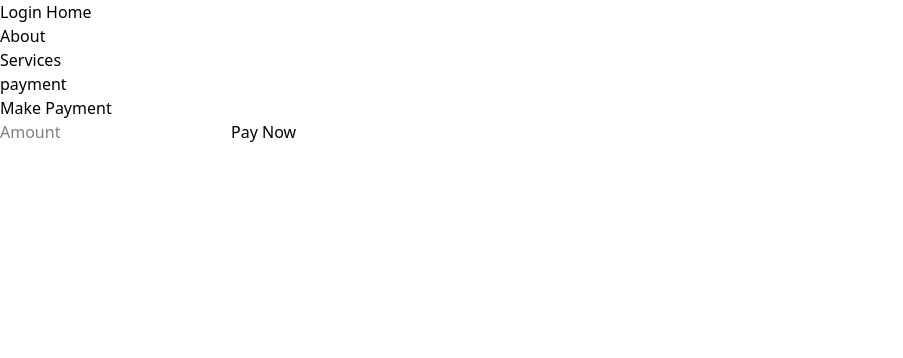
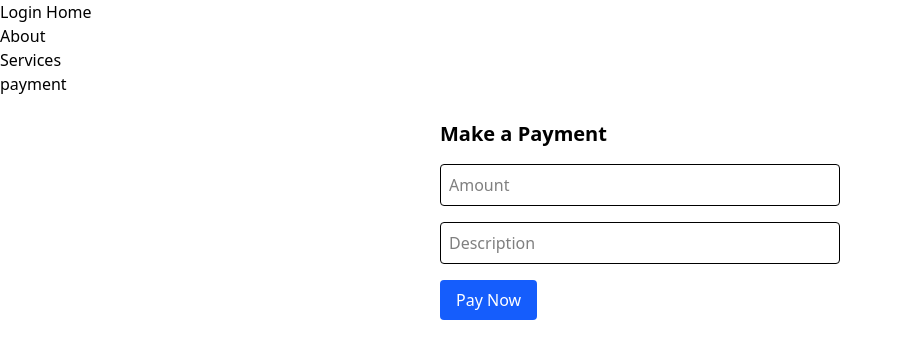
Before and after one commit to MatthewsRicky/PaymentSystems, a Next.js app: page /payment in a window 1280 px wide. Shown: the top 358 px of the page, without its empty margins (0-903 px from the left). Built offline with nearby package versions, Linux system fonts and the light colour scheme.

Commit message:
Building out the payment page

```diff
--- a/app/payment/page.tsx
+++ b/app/payment/page.tsx
@@ -1,70 +1,61 @@
-'use client'
+'use client';
 
-import React, { useState, useEffect } from 'react';
-import { useRouter } from 'next/navigation';
+import { useState } from 'react';
 
-export default function PaymentForm() {
+export default function PaymentPage() {
 	const [amount, setAmount] = useState('');
-	const [description, setDescription] = useState('Product Purchase');
-	const router = useRouter();
-	const [callbackUrl, setCallbackUrl] = useState('');
-
-	useEffect(() => {
-		// In a real app, this should be an absolute URL
-		setCallbackUrl(`${window.location.origin}/payment-callback`);
-	}, []);
-
+	const [description, setDescription] = useState('');
+	const [loading, setLoading] = useState(false);
 
 	const handlePayment = async () => {
+		setLoading(true);
 		try {
-			// const callbackUrl = `${window.location.origin}/payment-callback`; // Define your callback URL
-			const notificationId = Math.random().toString(36).substring(7); // Generate a unique ID
-
-			const response = await fetch('/api/pesapal/initialize', {
+			const res = await fetch('/api/pesapal/payment', {
 				method: 'POST',
 				headers: {
 					'Content-Type': 'application/json',
 				},
 				body: JSON.stringify({
 					amount,
-					currency: 'KES', // Or your desired currency
 					description,
-					callback_url: callbackUrl,
-					notification_id: notificationId,
+					reference: `REF-${Date.now()}`,
 				}),
 			});
 
-			const data = await response.json();
+			const data = await res.json();
+			console.log(data); // Optional: display response or redirect user
 
-			if (data.redirectUrl) {
-				window.location.href = data.redirectUrl;
-			} else {
-				console.error('Pesapal initialization failed:', data.error);
-				// Handle error on the frontend
-				alert(`Payment initialization failed: ${data.error || 'Unknown error'}`);
-			}
-		} catch (error) {
-			console.error('Error initiating payment:', error);
-			if (error instanceof Error) {
-				alert(`Error initiating payment: ${error.message}`);
-			} else {
-				alert('Error initiating payment: An unknown error occurred');
-			}
-			// Handle error on the frontend
+			// You might want to redirect to PesaPal iframe here if needed
+		} catch (err) {
+			console.error('Payment error:', err);
+		} finally {
+			setLoading(false);
 		}
 	};
 
 	return (
-		<div>
-			<h2>Make Payment</h2>
+		<div className="max-w-md mx-auto p-6 space-y-4">
+			<h1 className="text-xl font-semibold">Make a Payment</h1>
 			<input
-				type="number"
+				type="text"
 				placeholder="Amount"
 				value={amount}
 				onChange={(e) => setAmount(e.target.value)}
+				className="w-full border rounded p-2"
 			/>
-			<button onClick={handlePayment} disabled={!amount}>
-				Pay Now
+			<input
+				type="text"
+				placeholder="Description"
+				value={description}
+				onChange={(e) => setDescription(e.target.value)}
+				className="w-full border rounded p-2"
+			/>
+			<button
+				onClick={handlePayment}
+				className="bg-blue-600 text-white px-4 py-2 rounded"
+				disabled={loading}
+			>
+				{loading ? 'Processing...' : 'Pay Now'}
 			</button>
 		</div>
 	);
```
